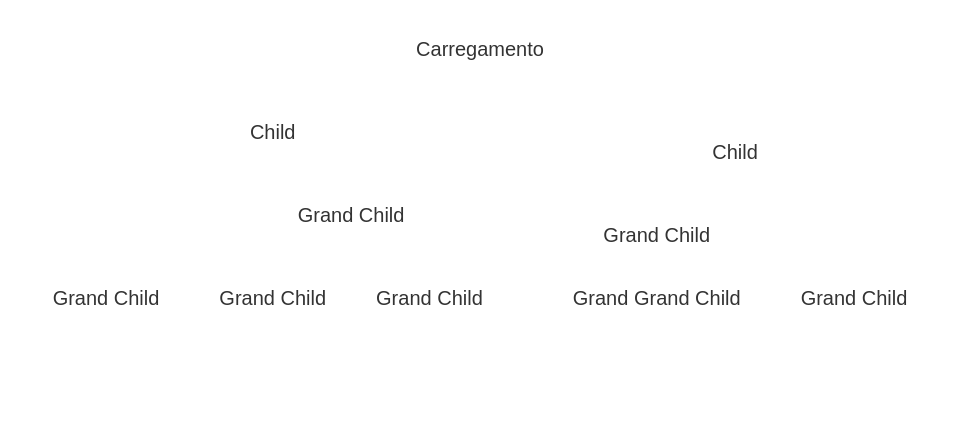
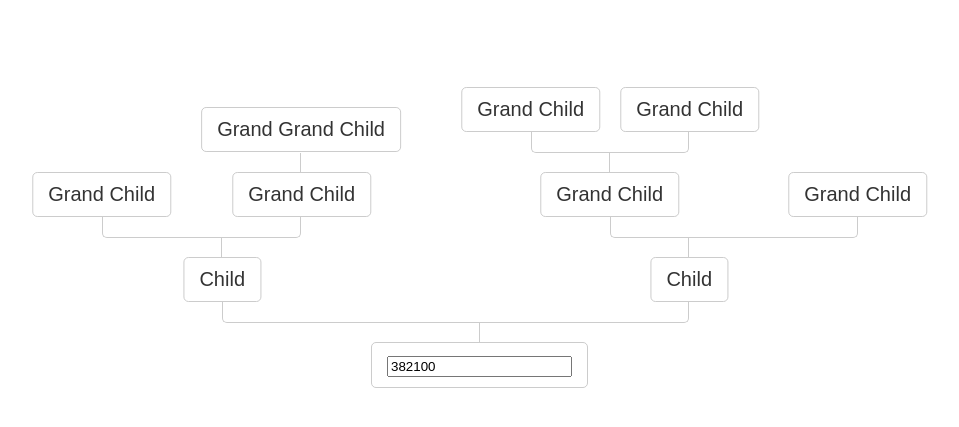
Before and after one commit to leandrofavila/CarTreeViwer, a Flask app: page / in a window 1280 px wide. Shown: the top 427 px of the page, without its empty margins (160-1119 px from the left). Run offline with Flask 2, Linux system fonts and the light colour scheme.

Commit message:
consertado o CSS

```diff
--- a/main.py
+++ b/main.py
@@ -72,4 +72,4 @@ def index():
 
 
 if __name__ == '__main__':
-    app.run(host='10.40.3.48', port=8000, debug=True)
+    app.run(host='192.168.1.2', port=8000, debug=True)
--- a/static/styles.css
+++ b/static/styles.css
@@ -2,106 +2,85 @@ body {
 	 font-family: sans-serif;
 	 font-size: 20px;
 }
-
-$border-width: 1px;
-$reverse: true;
-
  .tree {
-  @if $reverse {
 	 transform: rotate(180deg);
 	 transform-origin: 50%;
 }
-}
-
  .tree ul {
 	 position: relative;
 	 padding: 1em 0;
 	 white-space: nowrap;
 	 margin: 0 auto;
 	 text-align: center;
-  &::after {
+}
+ .tree ul::after {
 	 content: '';
 	 display: table;
 	 clear: both;
 }
-}
-
  .tree li {
-  display: inline-block; // need white-space fix
+	 display: inline-block;
 	 vertical-align: top;
 	 text-align: center;
 	 list-style-type: none;
 	 position: relative;
-	padding: 1em .5em 0 .5em;
-  &::before,
-  &::after {
+	 padding: 1em 0.5em 0 0.5em;
+}
+ .tree li::before, .tree li::after {
 	 content: '';
 	 position: absolute;
 	 top: 0;
 	 right: 50%;
-    border-top: $border-width solid #ccc;
+	 border-top: 1px solid #ccc;
 	 width: 50%;
 	 height: 1em;
 }
-  &::after {
+ .tree li::after {
 	 right: auto;
 	 left: 50%;
-	  border-left: $border-width solid #ccc;
+	 border-left: 1px solid #ccc;
 }
-  &:only-child::after,
-  &:only-child::before {
+ .tree li:only-child::after, .tree li:only-child::before {
 	 display: none;
 }
-  &:only-child {
+ .tree li:only-child {
 	 padding-top: 0;
 }
-  &:first-child::before,
-  &:last-child::after {
+ .tree li:first-child::before, .tree li:last-child::after {
 	 border: 0 none;
 }
-  &:last-child::before{
-    border-right: $border-width solid #ccc;
+ .tree li:last-child::before {
+	 border-right: 1px solid #ccc;
 	 border-radius: 0 5px 0 0;
 }
-  &:first-child::after{
+ .tree li:first-child::after {
 	 border-radius: 5px 0 0 0;
 }
-}
-
-.tree ul ul::before{
+ .tree ul ul::before {
 	 content: '';
 	 position: absolute;
 	 top: 0;
 	 left: 50%;
-	border-left: $border-width solid #ccc;
+	 border-left: 1px solid #ccc;
 	 width: 0;
 	 height: 1em;
 }
-
  .tree li a {
-	border: $border-width solid #ccc;
-	padding: .5em .75em;
+	 border: 1px solid #ccc;
+	 padding: 0.5em 0.75em;
 	 text-decoration: none;
 	 display: inline-block;
 	 border-radius: 5px;
 	 color: #333;
 	 position: relative;
-  top: $border-width;
-  @if $reverse {
+	 top: 1px;
 	 transform: rotate(180deg);
 }
-}
-
-.tree li a:hover,
-.tree li a:hover+ul li a {
+ .tree li a:hover, .tree li a:hover + ul li a {
 	 background: #e9453f;
 	 color: #fff;
-  border: $border-width solid #e9453f;
+	 border: 1px solid #e9453f;
 }
-
-.tree li a:hover + ul li::after,
-.tree li a:hover + ul li::before,
-.tree li a:hover + ul::before,
-.tree li a:hover + ul ul::before{
-	border-color:  #000000;
+ .tree li a:hover + ul li::after, .tree li a:hover + ul li::before, .tree li a:hover + ul::before, .tree li a:hover + ul ul::before {
+	 border-color: #e9453f;
 }
--- a/templates/template.html
+++ b/templates/template.html
@@ -10,7 +10,9 @@
   <div class="tree">
   	<ul>
     <li>
-      <a href="#">Carregamento</a>
+      <a href="#">
+      <input id="myTxtbox" type="text" value="382100">
+        </a>
       <ul>
         <li>
           <a href="#">Child</a>
```
Lines whose indentation alone changed are shown as unchanged.
